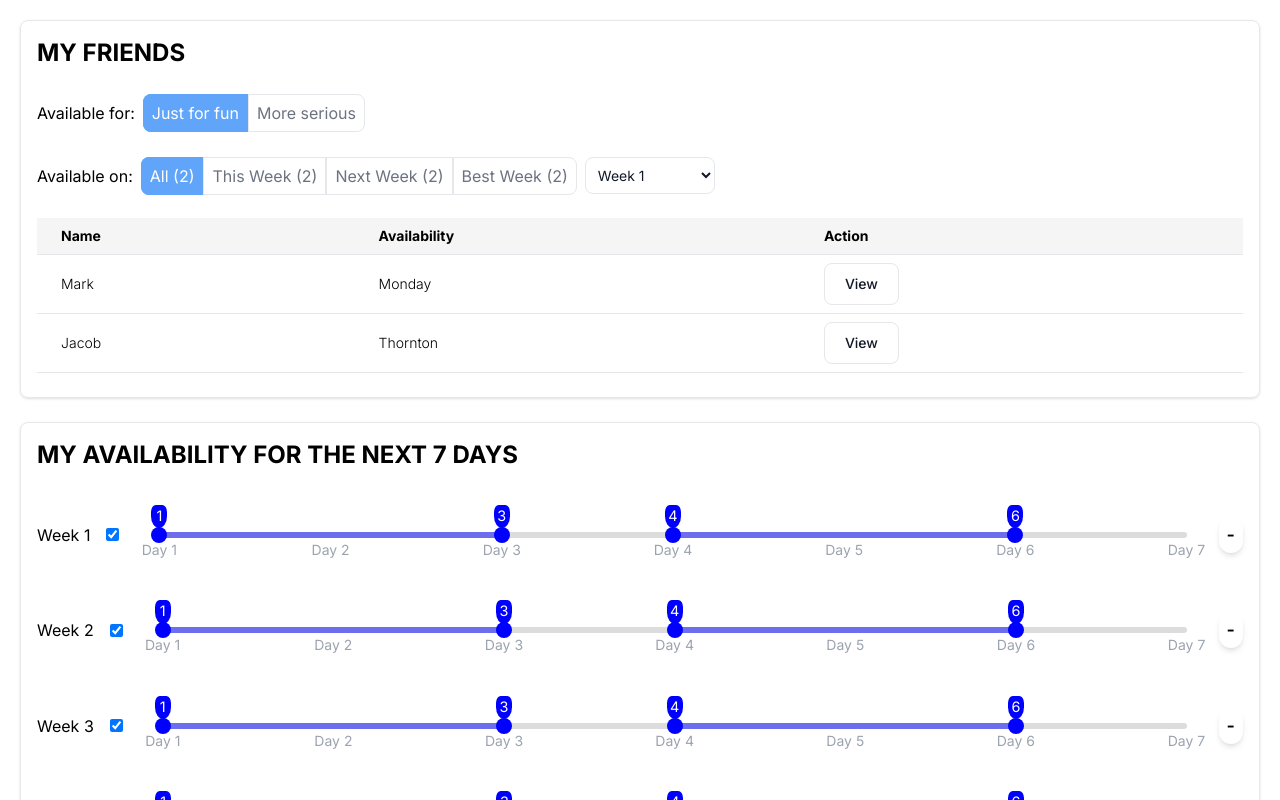
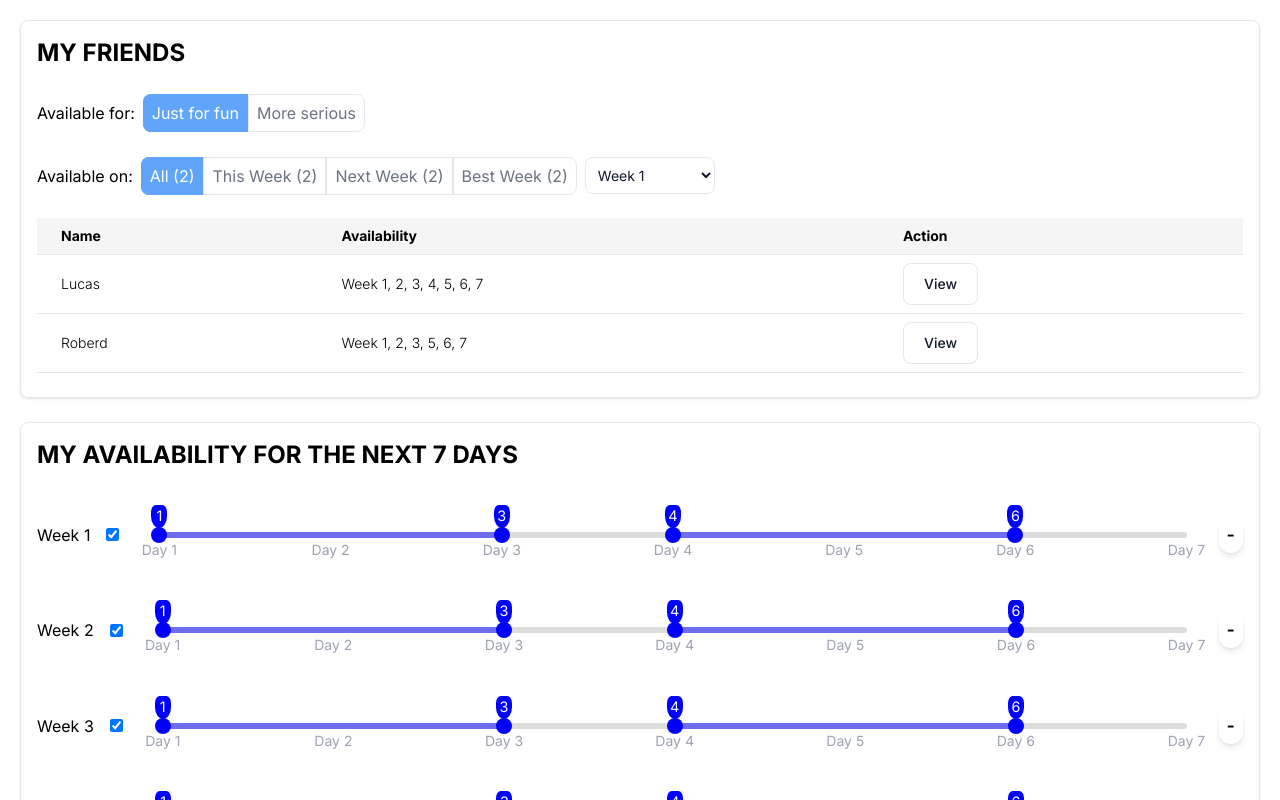
Before and after one commit to rafinutshaw/stafftribes-challenge, a Next.js app: page / in a window 1280 px wide. Shown: the top 800 px of the page. Built offline with nearby package versions, Linux system fonts and the light colour scheme.

Commit message:
Complete task

```diff
--- a/src/app/components/calender.tsx
+++ b/src/app/components/calender.tsx
@@ -5,7 +5,8 @@ import { Controller, useForm } from "react-hook-form";
 import { getMyAvailability, updateMyAvailability } from "../service/app-service";
 import { AvailabilityType } from "../types/shared.types";
 
-export default function Calender() {
+export default function Calender(props: any) {
+    const { myAvailability, onUpdate } = props
     const defaultValues: AvailabilityType[] = [
         { minValue1: 1, maxValue1: 7, minValue2: 0, maxValue2: 0, enabled: true },
         { minValue1: 1, maxValue1: 7, minValue2: 0, maxValue2: 0, enabled: true },
@@ -24,16 +25,19 @@ export default function Calender() {
     const { register, getValues, setValue, control, watch, handleSubmit, formState: { isDirty }, reset } = methods
     const formValues = watch()
     useEffect(() => {
-        fetchAvailability()
-    }, [])
+        console.log(myAvailability)
+        if (myAvailability.length > 0)
+            populateAvailability()
+    }, [myAvailability])
 
-    const fetchAvailability = () => {
-        setValue('week.value', getMyAvailability())
+    const populateAvailability = () => {
+        console.log(myAvailability)
+        setValue('week.value', myAvailability)
 
     }
 
     const onSubmit = (data: any) => {
-        updateMyAvailability(data.week.value);
+        onUpdate(data.week.value)
         reset(data)
     };
 
--- a/src/app/components/friends/friends.tsx
+++ b/src/app/components/friends/friends.tsx
@@ -1,35 +1,52 @@
 import { useEffect, useState } from "react";
-import { CategoriedFriendsAvailability } from "./friends.types";
+import { CategoriedFriendsAvailability, DaysAvailability } from "./friends.types";
 import ToggleGrid from "../generic-components/toggle-grid/toggle-grid";
 import { getMyFriendsAvailability } from "@/app/service/app-service";
 import { ValueType } from "../generic-components/toggle-grid/toggle-grid.types";
 
-export default function Friends() {
+export default function Friends(props: any) {
+
+    const { friendsAvailability } = props
     const [state, setState] = useState<CategoriedFriendsAvailability>()
     const [categoryType, setCategoryType] = useState<number>(1)
     const categoryNames = [{ label: "Just for fun", value: 1 }, { label: "More serious", value: 2 }]
-    const [slectedWeek, setSelectedWeek] = useState<number>(-1)
+    const [selectedWeek, setSelectedWeek] = useState<number>(-1)
     useEffect(() => {
-        fetchFriendsAvailability()
-    }, [])
+        if (friendsAvailability.length > 0)
+            updatefriendsAvailability()
+    }, [friendsAvailability])
 
-    const fetchFriendsAvailability = () => {
-        const response = getMyFriendsAvailability()
+    const updatefriendsAvailability = () => {
         let result: any = {};
-        response.forEach(({ category, weeks, bestWeek }: any) => {
+        friendsAvailability.forEach(({ category, weeks, bestWeek }: any) => {
             if (category == 1) {
                 result.justForFun = { weeks, bestWeek }
             } else {
                 result.moreSerious = { weeks, bestWeek }
             }
         });
+        console.log(friendsAvailability)
         setState(result)
-        console.log(result)
-
     }
 
     const getAvailabilityData = () => {
-        categoryType == 1 ? state?.justForFun : state?.moreSerious;
+        let availabilityData = categoryType == 1 ? state?.justForFun : state?.moreSerious;
+        if (selectedWeek == -1) {
+            let data = new Map()
+            availabilityData?.weeks.forEach((week, weekIndex) => {
+                week.forEach((item) => {
+                    data.set(item.name, data.has(item.name) ? [...data.get(item.name), weekIndex + 1] : [weekIndex + 1])
+                })
+            })
+            let result: any = []
+            data.forEach((value, key) => {
+                result.push({ name: key, week: 'Week ' + value.join(', ') })
+            })
+            return result
+        }
+        return availabilityData?.weeks[selectedWeek == 7 ? availabilityData?.bestWeek : selectedWeek].map((item) => {
+            return { name: item.name, week: 'Week ' + (selectedWeek == 7 ? availabilityData?.bestWeek || 0 + 1 : selectedWeek + 1) }
+        });
 
     }
 
@@ -64,10 +81,10 @@ export default function Friends() {
 
             </div>
             <div>
-                <div className="flex py-4"><span className="mr-2">Available for:</span>   <ToggleGrid name={'availablefor'} values={categoryNames} selected={1} onChange={setCategoryType} /></div>
+                <div className="flex py-4"><span className="mr-2">Available for:</span>   <ToggleGrid name={'availablefor'} values={categoryNames} selected={categoryType} onChange={setCategoryType} /></div>
                 <div className="flex py-4 items-center">
                     <span className="mr-2">Available on:</span>
-                    <ToggleGrid name={'availableon'} values={getAvailableOnValues()} selected={slectedWeek} onChange={setSelectedWeek} />
+                    <ToggleGrid name={'availableon'} values={getAvailableOnValues()} selected={selectedWeek} onChange={setSelectedWeek} />
 
                     <select id="countries" className="ml-2 bg-white border text-gray-900 text-sm rounded-lg focus:ring-blue-500 focus:border-blue-500 block p-2"
                         onChange={(e) => setSelectedWeek(parseInt(e.target.value))}
@@ -92,21 +109,14 @@ export default function Friends() {
                                     </tr>
                                 </thead>
                                 <tbody>
-                                    {/* {getAvailabilityData.} */}
-                                    <tr className="border-b ">
-                                        <td className="whitespace-nowrap text-left px-6  py-2">Mark</td>
-                                        <td className="whitespace-nowrap text-left px-6  py-2">Monday</td>
+                                    {getAvailabilityData()?.map((data: any, index: number) => <tr key={index} className="border-b ">
+                                        <td className="whitespace-nowrap text-left px-6  py-2">{data.name}</td>
+                                        <td className="whitespace-nowrap text-left px-6  py-2">{data.week}</td>
                                         <td className="whitespace-nowrap text-left px-6  py-2">
                                             <button type="button" className="btn-outline">View</button>
                                         </td>
-                                    </tr>
-                                    <tr className="border-b">
-                                        <td className="whitespace-nowrap text-left px-6  py-2 ">Jacob</td>
-                                        <td className="whitespace-nowrap text-left px-6  py-2">Thornton</td>
-                                        <td className="whitespace-nowrap text-left px-6  py-2">
-                                            <button type="button" className="btn-outline">View</button>
-                                        </td>
-                                    </tr>
+                                    </tr>)}
+
 
                                 </tbody>
                             </table>
--- a/src/app/components/friends/friends.types.tsx
+++ b/src/app/components/friends/friends.types.tsx
@@ -7,7 +7,7 @@ export type FriendsType = {
     weeks: DaysAvailability[][]
 }
 
-type DaysAvailability = {
+export type DaysAvailability = {
     name: string,
     days: number
 }
--- a/src/app/components/generic-components/intervals-slider/intervals-slider.tsx
+++ b/src/app/components/generic-components/intervals-slider/intervals-slider.tsx
@@ -71,7 +71,6 @@ export default function IntervalsSlider({ min, max, value, step, onChange, disab
                     min={min}
                     max={max}
                     step={step}
-                    disabled
                     onChange={(e) => handleChange(+e.target.value, maxValue1)}
                 />
                 <input
@@ -81,7 +80,6 @@ export default function IntervalsSlider({ min, max, value, step, onChange, disab
                     min={min}
                     max={max}
                     step={step}
-                    disabled
                     onChange={(e) => handleChange(minValue1, +e.target.value)}
                 />
                 {(minValue2 != maxValue2) && <> <input
@@ -91,7 +89,6 @@ export default function IntervalsSlider({ min, max, value, step, onChange, disab
                     min={min}
                     max={max}
                     step={step}
-                    disabled
                     onChange={(e) => handleChange2(+e.target.value, maxValue2)}
                 />
                     <input
@@ -100,7 +97,6 @@ export default function IntervalsSlider({ min, max, value, step, onChange, disab
                         value={maxValue2}
                         min={min}
                         max={max}
-                        disabled
                         step={step}
                         onChange={(e) => handleChange2(minValue2, +e.target.value)}
                     /></>}
--- a/src/app/components/generic-components/toggle-grid/toggle-grid.tsx
+++ b/src/app/components/generic-components/toggle-grid/toggle-grid.tsx
@@ -7,10 +7,9 @@ export default function ToggleGrid(props: ToggleGridProps) {
     return (
         <ul className="flex ">
             {values.map((item: ValueType, index) => {
-                return <li key={`${index}${item.value.toString()}`}>
-                    { }
-                    <input type="radio" id={`${index}${item.value.toString()}`} onChange={(e) => onChange(parseInt(e.target.value))} name={name} value={item.value} className="hidden peer" required checked={item.value == selected} />
-                    <label htmlFor={`${index}${item.value.toString()}`} className={`${index == 0 ? "rounded-l-lg" : ''} ${index == values.length - 1 ? "rounded-r-lg" : ''} rounded-none p-2 text-gray-500 bg-white border border-gray-200 cursor-pointer peer-checked:border-blue-400 peer-checked:bg-blue-400 peer-checked:text-white hover:text-gray-600 hover:bg-gray-100 `}>
+                return <li key={`${item.value.toString()}${index}`}>
+                    <input type="radio" id={`${item.value.toString()}${index}`} onChange={(e) => onChange(parseInt(e.target.value))} name={name} value={item.value} className="hidden peer" required checked={item.value == selected} />
+                    <label htmlFor={`${item.value.toString()}${index}`} className={`${index == 0 ? "rounded-l-lg" : ''} ${index == values.length - 1 ? "rounded-r-lg" : ''} rounded-none p-2 text-gray-500 bg-white border border-gray-200 cursor-pointer peer-checked:border-blue-400 peer-checked:bg-blue-400 peer-checked:text-white hover:text-gray-600 hover:bg-gray-100 `}>
                         {item.label}
                     </label>
                 </li>
--- a/src/app/page.tsx
+++ b/src/app/page.tsx
@@ -1,12 +1,38 @@
 'use client'
+import { useEffect, useState } from "react";
 import Calender from "./components/calender";
 import Friends from "./components/friends/friends";
+import { getMyAvailability, getMyFriendsAvailability, updateMyAvailability } from "./service/app-service";
+import { AvailabilityType } from "./types/shared.types";
+import { CategoriedFriendsAvailability } from "./components/friends/friends.types";
 
 export default function Home() {
+
+  const [state, setState] = useState<any>({
+    myAvailability: {},
+    friendsAvailability: {}
+  });
+
+  useEffect(() => {
+    setState({
+      myAvailability: getMyAvailability(),
+      friendsAvailability: getMyFriendsAvailability()
+    })
+  }, [])
+
+  const onAvailabilityUpdate = (data: any) => {
+    updateMyAvailability(data)
+    setState({
+      myAvailability: getMyAvailability(),
+      friendsAvailability: getMyFriendsAvailability()
+    })
+
+  }
+
   return (
     <main className="flex min-h-screen flex-col p-5 min-w-screen">
-      <Friends />
-      <Calender />
+      <Friends friendsAvailability={state.friendsAvailability} />
+      <Calender myAvailability={state.myAvailability} onUpdate={onAvailabilityUpdate} />
     </main>
   )
 }
--- a/src/app/service/app-service.tsx
+++ b/src/app/service/app-service.tsx
@@ -119,4 +119,5 @@ export const getMyAvailability = () => {
 
 export const updateMyAvailability = (value: AvailabilityType[]) => {
     AVAILABILITY = value
+    return value
 }
```
